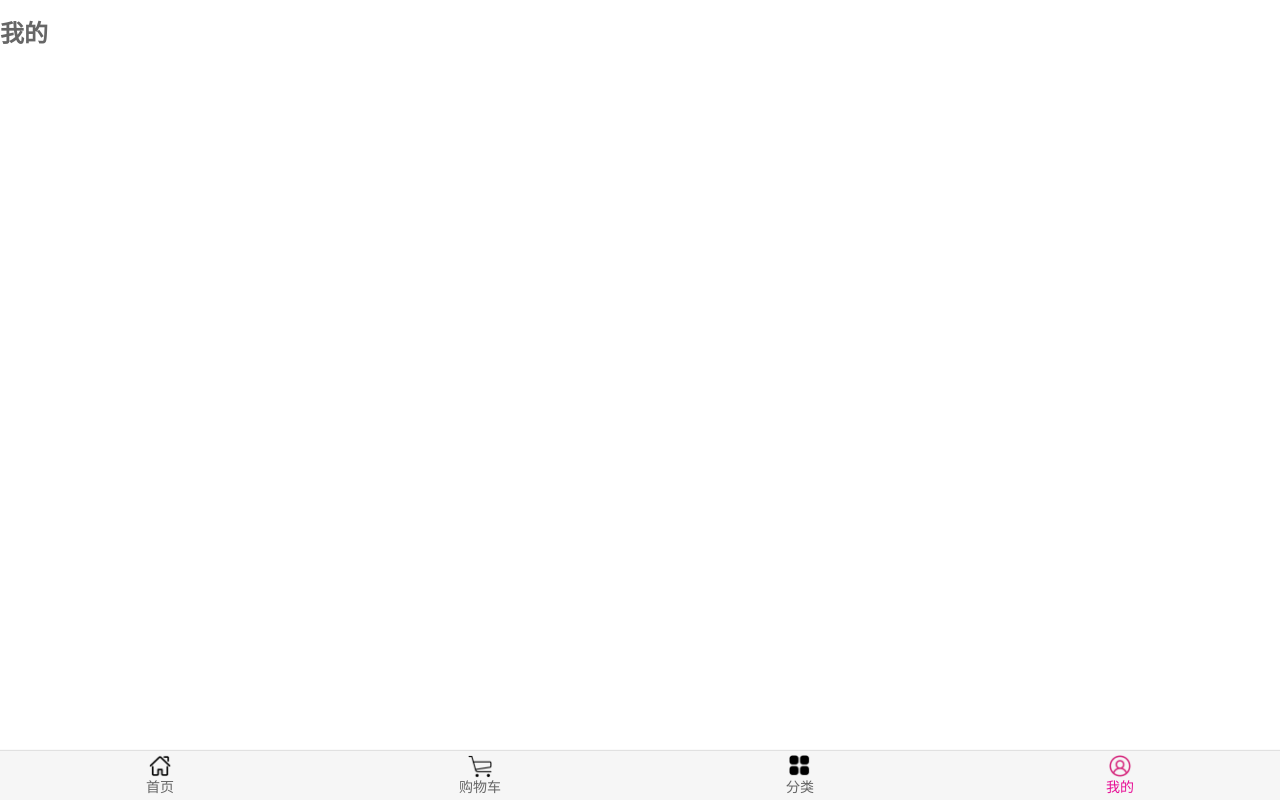
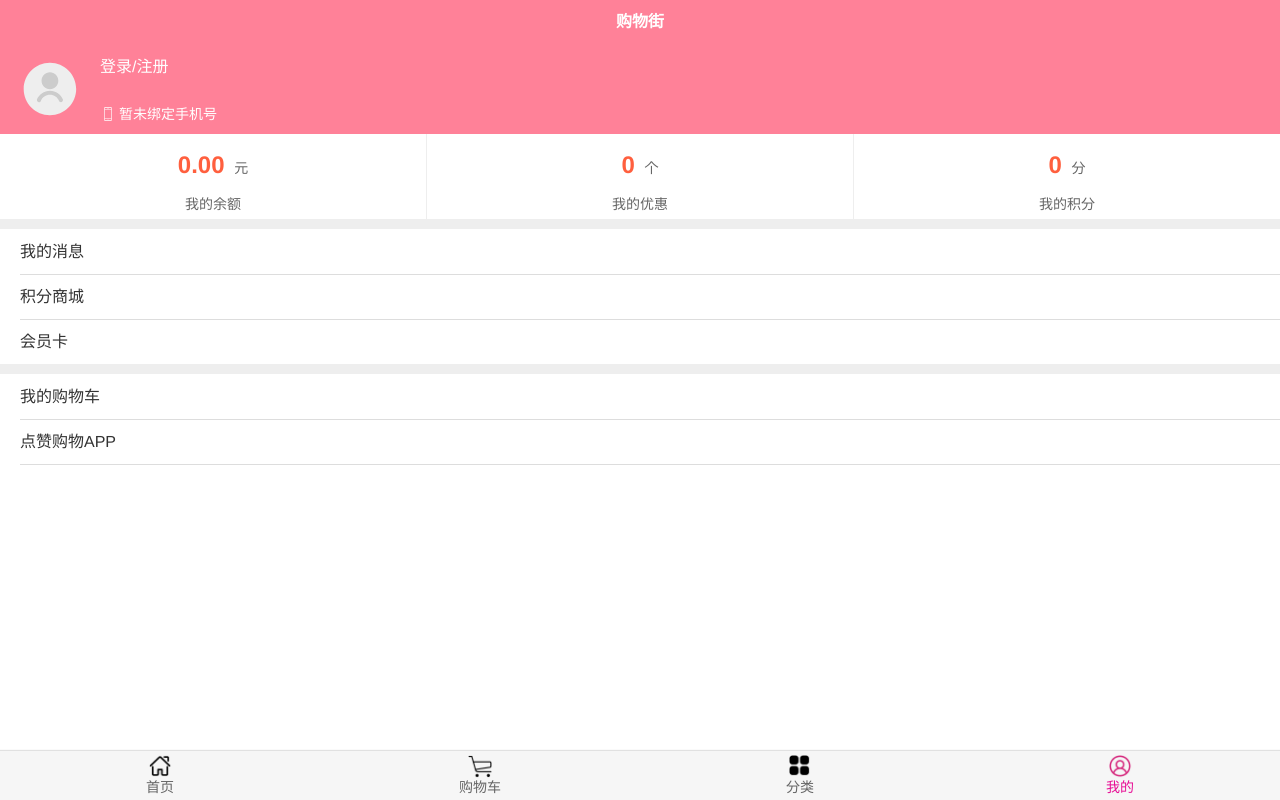
Before and after one commit to Quinnyuu/supermall, a Vue app: page /mine in a window 1280 px wide. Built offline with nearby package versions, Linux system fonts and the light colour scheme.

Commit message:
'完成分类页面和我的页面'

```diff
--- a/src/components/common/toast/index.js
+++ b/src/components/common/toast/index.js
@@ -10,7 +10,6 @@ obj.install = function (Vue) {
     toast.$mount(document.createElement('div'))
     //将元素挂载到body上
     document.body.appendChild(toast.$el)
-    console.log(toast);
     Vue.prototype.$toast = toast;
 }
 
--- /dev/null
+++ b/src/network/category.js
@@ -0,0 +1,25 @@
+import { request } from './request'
+export function getCategory() {
+  return request({
+    url: "/category"
+  }).catch(err => err);
+}
+
+export function getSubcategory(maitKey) {
+  return request({
+    url: "/subcategory",
+    params: {
+      maitKey
+    }
+  }).catch(err => err);
+}
+
+export function getCategoryDetail(miniWallkey, type) {
+  return request({
+    url: "/subcategory/detail",
+    params: {
+      miniWallkey,
+      type
+    }
+  }).catch(err => err);
+}
--- a/src/views/cart/childComponents/CartList.vue
+++ b/src/views/cart/childComponents/CartList.vue
@@ -71,6 +71,10 @@ export default {
     submitOrder() {
       if(this.checkedLength === 0) {
         this.$toast.toastMsg('请选择要提交的订单');
+      }else {
+        this.$toast.toastMsg('提交成功');
+        this.cartList = [];
+        this.$store.state.cartList = []
       }
     }
   },
--- a/src/views/category/Category.vue
+++ b/src/views/category/Category.vue
@@ -1,15 +1,93 @@
 <template>
-    <div>
-        <h2>分类</h2>
-    </div>
+  <div>
+    <nav-bar class="category-nav-bar">
+      <div slot="center">分类</div>
+    </nav-bar>
+    <side-bar :categoryList="categoryList" @slideBarItemClick="slideBarItemClick" />
+    <scroller class="scroll-height">
+      <sub-category :subCategoryList="subCategoryList" />
+    </scroller>
+  </div>
 </template>
 
 <script>
-    export default {
-
-    }
+import SideBar from "./childComponents/SideBar";
+import SubCategory from "./childComponents/SubCatagory";
+import NavBar from "components/common/navbar/NavBar";
+import Scroller from "components/common/scroller/Scroller";
+import GoodList from 'components/content/goods/GoodList'
+import TabControl from "components/content/tabcontrol/TabControl";
+import {
+  getCategory,
+  getCategoryDetail,
+  getSubcategory,
+} from "network/category";
+export default {
+  components: {
+    SideBar,
+    SubCategory,
+    NavBar,
+    Scroller,
+    TabControl,
+    GoodList
+  },
+  data() {
+    return {
+      categoryList: [],
+      subCategoryList: [],
+      categoryDetailList: [],
+      currentIndex: 0,
+    };
+  },
+  methods: {
+    getCategory() {
+      getCategory().then((res) => {
+        this.categoryList = res.data.category.list;
+        this.$nextTick(() => {
+          this.getSubcategory(this.categoryList[0].maitKey);
+          this.getCategoryDetail(this.categoryList[0].miniWallkey, "pop");
+        });
+      });
+    },
+    getSubcategory(key) {
+      getSubcategory(key).then((res) => {
+        this.subCategoryList = res.data.list;
+      });
+    },
+    getCategoryDetail(key, type) {
+        getCategoryDetail(key, type).then(res => {
+        this.categoryDetailList = res;
+      });
+    },
+    slideBarItemClick(obj) {
+      // 当当前请求无变化时退出
+      if (this.currentIndex === obj.index) return;
+      this.currentIndex = obj.index;
+      // 请求对应的推荐列表
+      this.getCategoryDetail(
+        this.categoryList[this.currentIndex].miniWallkey,
+        "pop"
+      );
+      this.getSubcategory(obj.maitKey);
+    },
+  },
+  created() {
+    this.getCategory();
+  },
+};
 </script>
 
 <style scoped>
-
+.category-nav-bar {
+  background: var(--color-tint);
+  color: #fff;
+}
+.scroll-height {
+  position: fixed;
+  top: 44px;
+  right: 0;
+  bottom: 50px;
+  left: 100px;
+  overflow: hidden;
+}
 </style>
--- /dev/null
+++ b/src/views/category/childComponents/SideBar.vue
@@ -0,0 +1,73 @@
+<template>
+  <scroller class="content">
+    <div
+      v-for="(item,index) in categoryList"
+      :key="index"
+      class="side-bar-item"
+      @click="sideBarItemClick(item, index)"
+      :class="currentIndex === index ? 'active' : ''"
+    >{{item.title}}</div>
+  </scroller>
+</template>
+
+<script>
+import Scroller from "components/common/scroller/Scroller";
+export default {
+  props: {
+    categoryList: {
+      type: Array,
+      default: () => [],
+    },
+  },
+  components: {
+    Scroller,
+  },
+  data() {
+    return {
+      currentIndex: 0,
+    };
+  },
+  methods: {
+    sideBarItemClick(item, index) {
+      const obj = {
+        maitKey: item.maitKey,
+        index,
+      };
+      this.currentIndex = index;
+      this.$emit("slideBarItemClick", obj);
+    },
+  },
+};
+</script>
+
+<style scoped>
+.content {
+  position: fixed;
+  top: 44px;
+  right: 0;
+  bottom: 49px;
+  left: 0;
+  overflow: hidden;
+  width: 100px;
+  background-color: #f6f6f6;
+}
+.side-bar-item {
+  font-size: 14px;
+  line-height: 45px;
+  width: 100px;
+  height: 45px;
+  user-select: none;
+  text-align: center;
+  color: #666666;
+  border: 0;
+  outline: none;
+  background: none;
+}
+
+.active {
+  font-weight: 700;
+  color: #ff5777;
+  border-left: 3px solid #ff5777;
+  background-color: #ffffff;
+}
+</style>
--- /dev/null
+++ b/src/views/category/childComponents/SubCatagory.vue
@@ -0,0 +1,53 @@
+<template>
+  <div class="category-detail">
+    <div :key="index" class="category-detail-item" v-for="(item, index) in subCategoryList">
+      <a :href="item.link">
+        <img :src="item.image" alt />
+      </a>
+      <p>{{ item.title }}</p>
+    </div>
+  </div>
+</template>
+
+<script>
+export default {
+  props: {
+    subCategoryList: {
+      type: Array,
+      default() {
+        return [];
+      },
+    },
+  },
+};
+</script>
+
+<style scoped>
+.category-detail {
+  display: flex;
+  flex-wrap: wrap;
+  justify-content: space-between;
+  width: 100%;
+  padding: 10px;
+}
+
+.category-detail-item {
+  display: flex;
+  align-items: center;
+  flex-direction: column;
+  justify-content: center;
+  width: 80px;
+  height: 100px;
+  margin-bottom: 10px;
+  padding: 5px;
+}
+
+.category-detail-item img {
+  width: 65px;
+  margin-bottom: 7px;
+}
+
+.category-detail-item p {
+  font-size: 14px;
+}
+</style>
--- a/src/views/mine/Mine.vue
+++ b/src/views/mine/Mine.vue
@@ -1,15 +1,54 @@
 <template>
-    <div>
-        <h2>我的</h2>
-    </div>
+  <div class="profile">
+    <nav-bar class="nav-bar">
+      <div slot="center">购物街</div>
+    </nav-bar>
+    <scroller class="scroll-height">
+      <login />
+      <money />
+      <div class="line"></div>
+      <profile-list />
+    </scroller>
+  </div>
 </template>
 
 <script>
-    export default {
+import NavBar from "components/common/navbar/NavBar";
+import Login from "./childComponents/Login";
+import Money from "./childComponents/Money";
+import ProfileList from "./childComponents/profileList";
+import Scroller from "components/common/scroller/Scroller";
 
-    }
+export default {
+  name: "Profile",
+  components: { Scroller, ProfileList, Money, Login, NavBar }
+};
 </script>
 
 <style scoped>
+.profile {
+  width: 100%;
+  height: 100%;
+}
 
+.nav-bar {
+  font-weight: 600;
+  color: white;
+  background-color: #ff8198;
+}
+
+.line {
+  width: 100%;
+  height: 10px;
+  background-color: #eeeeee;
+}
+
+.scroll-height {
+  position: absolute;
+  top: 44px;
+  right: 0;
+  bottom: 50px;
+  left: 0;
+  overflow: hidden;
+}
 </style>
--- /dev/null
+++ b/src/views/mine/childComponents/Login.vue
@@ -0,0 +1,78 @@
+<template>
+  <div class="login">
+    <div class="user-pic">
+      <img src="~assets/img/profile/avatar.svg" alt="">
+    </div>
+    <div class="user-info">
+      <p>登录/注册</p>
+      <div class="phone-num">
+        <img alt="" class="icon-phone" src="~assets/img/profile/phone.svg" />
+        <p>暂未绑定手机号</p>
+      </div>
+    </div>
+  </div>
+</template>
+
+<script>
+export default {
+  name: "Login",
+  data() {
+    return {
+      defaultPic: require("assets/img/profile/avatar.svg")
+    };
+  }
+};
+</script>
+
+<style scoped>
+.login {
+  position: relative;
+  display: flex;
+  align-items: center;
+  width: 100%;
+  height: 90px;
+  padding: 0 20px;
+  background-color: #ff8198;
+}
+
+.user-pic {
+  width: 60px;
+  height: 60px;
+  border-radius: 50%;
+  overflow: hidden;
+}
+.user-pic img {
+  width: 100%;
+  height: 100%;
+  border-radius: 50%;
+}
+.user-pic .user-pic-img {
+  display: block;
+  width: 60px;
+  height: 60px;
+}
+
+.user-info {
+  font-size: 16px;
+  margin-left: 20px;
+  color: white;
+}
+
+.user-info p:last-child {
+  margin-left: 3px;
+}
+
+.user-info .phone-num {
+  font-size: 14px;
+  display: flex;
+  align-items: center;
+  margin-top: 8px;
+}
+
+.icon-phone {
+  display: inline-block;
+  width: 16px;
+  height: 16px;
+}
+
+</style>
--- /dev/null
+++ b/src/views/mine/childComponents/Money.vue
@@ -0,0 +1,72 @@
+<template>
+  <div class="money">
+    <div class="money-item">
+      <p>
+        0.00
+        <span>元</span>
+      </p>
+      <p>我的余额</p>
+    </div>
+    <div class="money-item">
+      <p>
+        0
+        <span>个</span>
+      </p>
+      <p>我的优惠</p>
+    </div>
+    <div class="money-item">
+      <p>
+        0
+        <span>分</span>
+      </p>
+      <p>我的积分</p>
+    </div>
+    <div class="line"></div>
+  </div>
+</template>
+
+<script>
+export default {
+  name: "Money"
+};
+</script>
+
+<style scoped>
+.money {
+  display: flex;
+  width: 100%;
+}
+
+.money .money-item {
+  display: flex;
+  align-items: center;
+  flex: 1;
+  flex-direction: column;
+  justify-content: center;
+  height: 85px;
+}
+
+.money .money-item:nth-of-type(1),
+.money .money-item:nth-of-type(2) {
+  border-right: 1px solid #eeeeee;
+}
+
+.money .money-item p:first-child {
+  font-size: 24px;
+  font-weight: 700;
+  margin-bottom: 3px;
+  color: #ff5f3e;
+}
+
+.money .money-item p:first-child span {
+  font-size: 14px;
+  font-weight: normal;
+  margin-left: 3px;
+  color: #666666;
+}
+
+.money .money-item p:last-child {
+  font-size: 14px;
+  color: #666666;
+}
+</style>
--- /dev/null
+++ b/src/views/mine/childComponents/profileList.vue
@@ -0,0 +1,60 @@
+<template>
+  <div class="profile-list">
+    <div class="profile-list-item">
+      <span>我的消息</span>
+    </div>
+    <div class="profile-list-item">
+      <span>积分商城</span>
+    </div>
+    <div class="profile-list-item">
+      <span style="border-bottom: 0;">会员卡</span>
+    </div>
+    <div class="line"></div>
+    <div class="profile-list-item">
+      <span>我的购物车</span>
+    </div>
+    <div class="profile-list-item">
+      <span>点赞购物APP</span>
+    </div>
+  </div>
+</template>
+
+<script>
+export default {
+  name: "profileList"
+};
+</script>
+
+<style scoped>
+.profile-list {
+  width: 100%;
+}
+
+.profile-list-item {
+  line-height: 45px;
+  display: flex;
+  align-items: center;
+  height: 45px;
+  padding-left: 20px;
+}
+
+.profile-list-item .profile-list-icon {
+  font-size: 24px;
+  display: inline-block;
+  margin-right: 7px;
+}
+
+.profile-list-item span {
+  font-size: 16px;
+  display: inline-block;
+  width: 100%;
+  color: #333333;
+  border-bottom: 1px solid #dddddd;
+}
+
+.line {
+  width: 100%;
+  height: 10px;
+  background-color: #eeeeee;
+}
+</style>
```
Also changed, not shown: src/components/common/swiper/Swiper.vue (+21 -23 lines), src/assets/img/common/placeholder.png (deleted), 44 other files (tests, documents, lock files or other folders).
